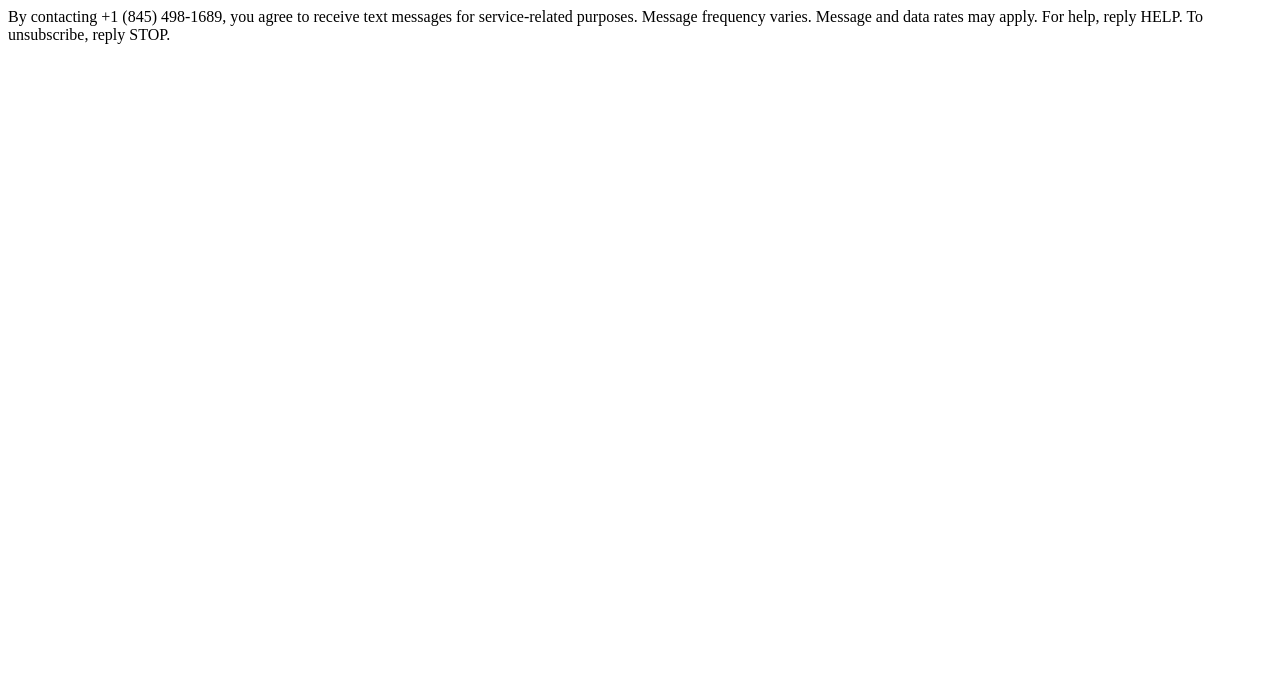
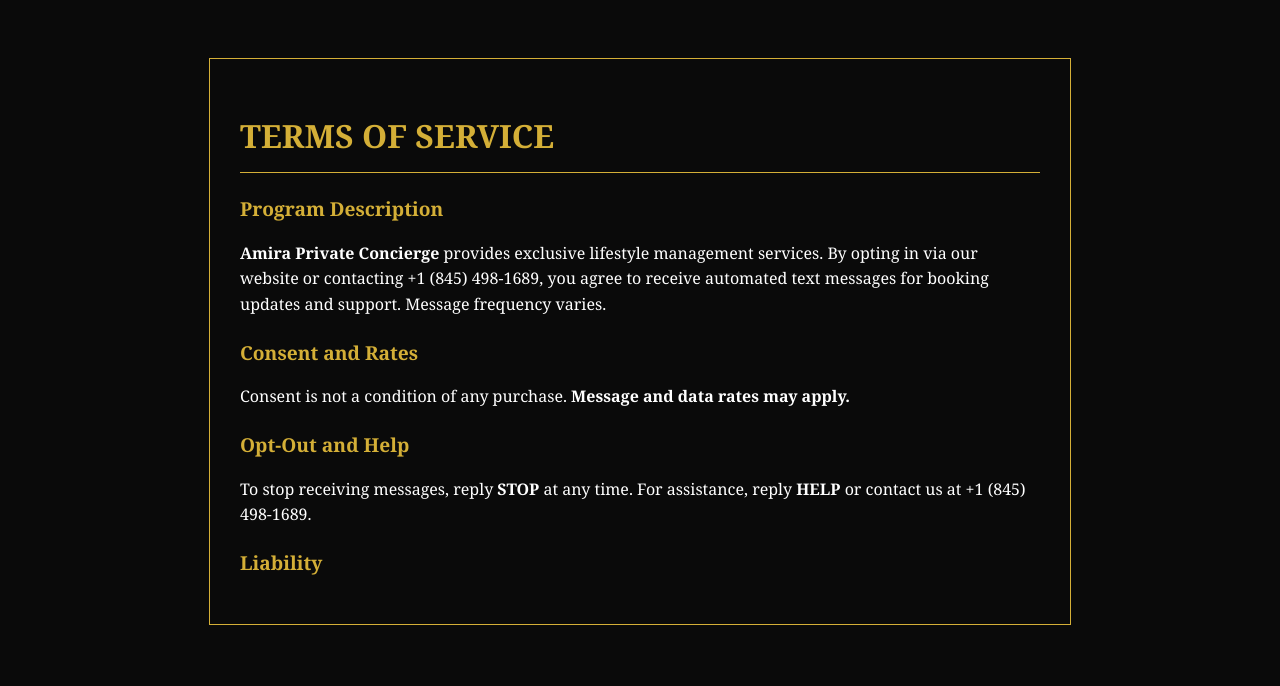
Before and after one commit to trustjoseph32-hub/amira, a plain HTML site: page terms.html in a window 1280 px wide. Drawn offline with Linux system fonts and the light colour scheme.

Commit message:
Create Terms of Service page with HTML structure
Added HTML structure and content for Terms of Service page.

```diff
--- a/terms.html
+++ b/terms.html
@@ -1 +1,23 @@
-<p>By contacting +1 (845) 498-1689, you agree to receive text messages for service-related purposes. Message frequency varies. Message and data rates may apply. For help, reply HELP. To unsubscribe, reply STOP.</p>
+<!DOCTYPE html>
+<html lang="en">
+<head>
+    <meta charset="UTF-8">
+    <meta name="viewport" content="width=device-width, initial-scale=1.0">
+    <title>Terms of Service | Amira Private Concierge</title>
+    <style>
+        body { background-color: #0a0a0a; color: #ffffff; font-family: 'Georgia', serif; padding: 50px; line-height: 1.6; }
+        .container { max-width: 800px; margin: 0 auto; border: 1px solid #d4af37; padding: 30px; }
+        h1 { color: #d4af37; text-transform: uppercase; border-bottom: 1px solid #d4af37; padding-bottom: 10px; }
+        h2 { color: #d4af37; font-size: 1.2rem; margin-top: 20px; }
+    </style>
+</head>
+<body>
+    <div class="container">
+        <h1>Terms of Service</h1>
+        <h2>Program Description</h2>
+        <p><b>Amira Private Concierge</b> provides exclusive lifestyle management services. By opting in via our website or contacting +1 (845) 498-1689, you agree to receive automated text messages for booking updates and support. Message frequency varies.</p>
+        <h2>Consent and Rates</h2>
+        <p>Consent is not a condition of any purchase. <b>Message and data rates may apply.</b></p>
+        <h2>Opt-Out and Help</h2>
+        <p>To stop receiving messages, reply <b>STOP</b> at any time. For assistance, reply <b>HELP</b> or contact us at +1 (845) 498-1689.</p>
+        <h2>Liability</h2>
```
